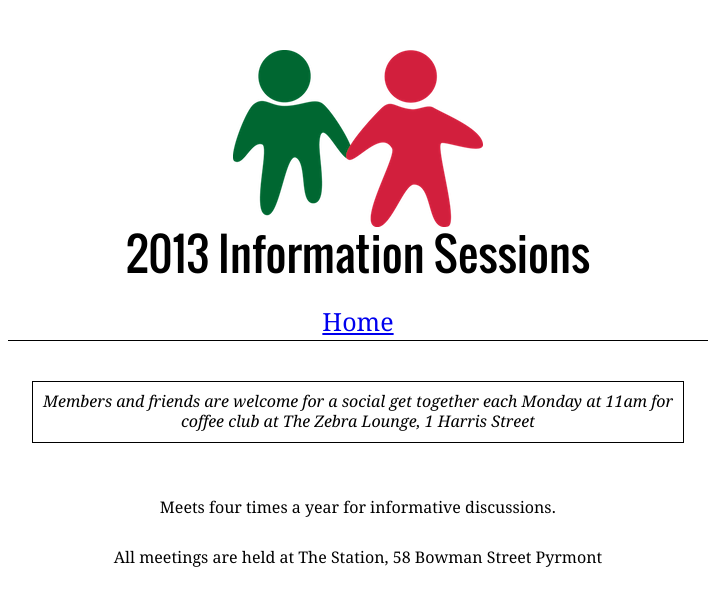
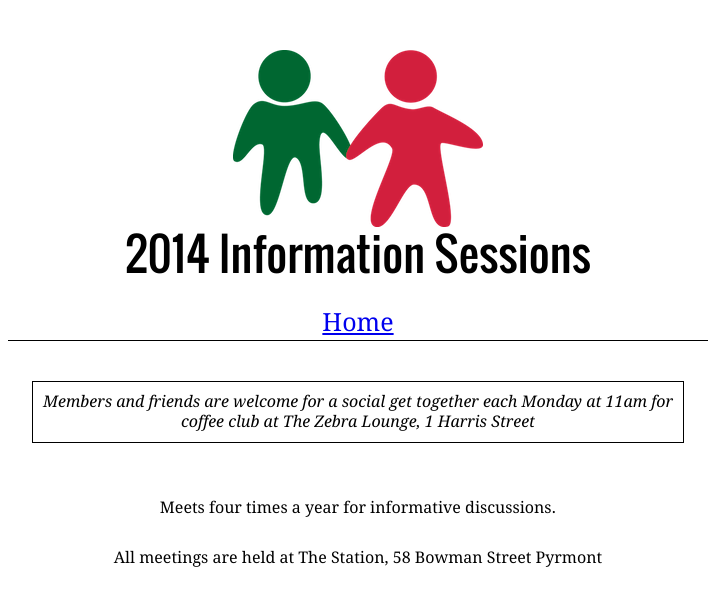
Before and after one commit to hcurotta/pyrmont_supports, a plain HTML site: page meeting_schedules.html in a window 1280 px wide. Shown: the whole page, without its empty margins (282-997 px from the left). Drawn offline with Linux system fonts and the light colour scheme.

Commit message:
updated to 2014

```diff
--- a/meeting_schedules.html
+++ b/meeting_schedules.html
@@ -10,7 +10,7 @@
 		<div class="content">
 			<div class="content-narrow">
 				<img src="images/logo_small.png">
-				<h2>2013 Information Sessions</h2>
+				<h2>2014 Information Sessions</h2>
 				<div class=links>
 					<a href="index.html">Home</a>
 				</div>
```
